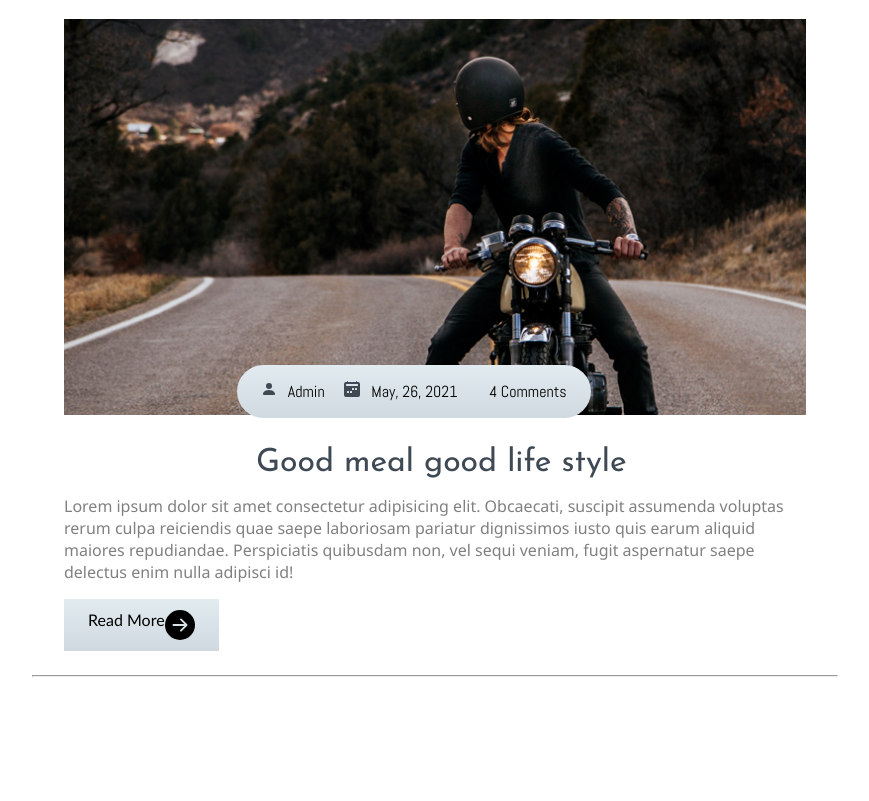
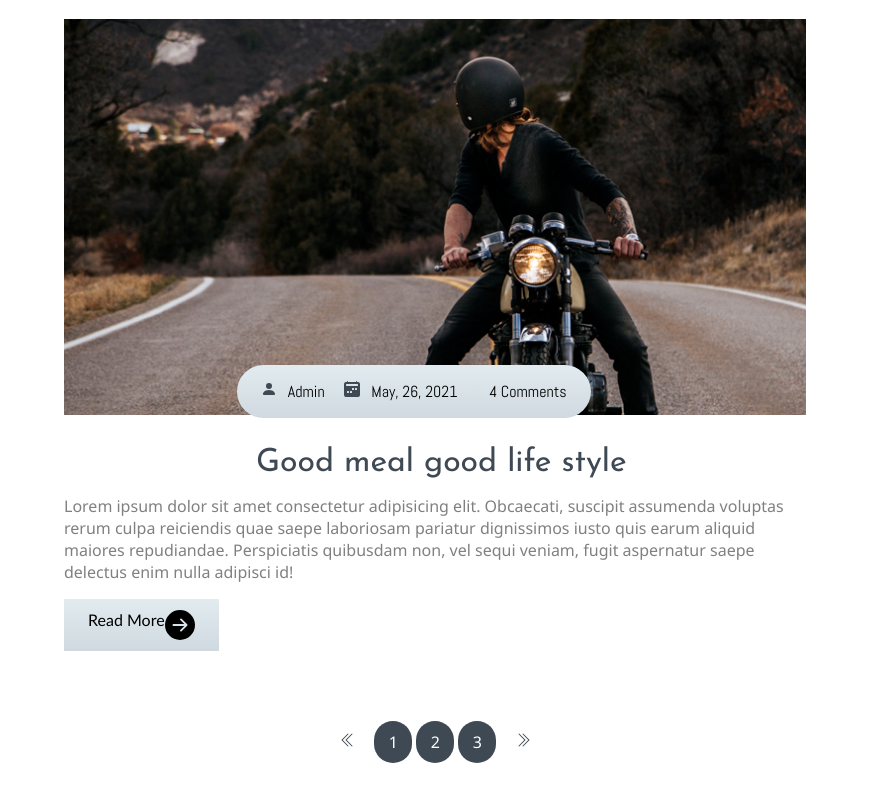
Before and after one commit to Code-250/Richard-s-Blog, a plain HTML site: page container/index.html in a window 1280 px wide. Shown: the part 3114-3915 px from the top of the page, without its empty margins (32-901 px from the left). Before the commit the page ends 3799 px from the top, so only its background shows below. Drawn offline with Linux system fonts and the light colour scheme; files whose address does not match are found by name.

Commit message:
added pagination ch

```diff
--- a/container/index.html
+++ b/container/index.html
@@ -263,7 +263,23 @@
                         </button>
                     </div>
                 </div>
-                <hr>
+                <div class="pagination">
+                    <a href="#">
+                        <svg xmlns="http://www.w3.org/2000/svg" width="16" height="16" fill="currentColor" class="bi bi-chevron-double-left" viewBox="0 0 16 16">
+                            <path fill-rule="evenodd" d="M8.354 1.646a.5.5 0 0 1 0 .708L2.707 8l5.647 5.646a.5.5 0 0 1-.708.708l-6-6a.5.5 0 0 1 0-.708l6-6a.5.5 0 0 1 .708 0z"/>
+                            <path fill-rule="evenodd" d="M12.354 1.646a.5.5 0 0 1 0 .708L6.707 8l5.647 5.646a.5.5 0 0 1-.708.708l-6-6a.5.5 0 0 1 0-.708l6-6a.5.5 0 0 1 .708 0z"/>
+                          </svg>
+                    </a>
+                    <a href="#"class="Pages">1</a>
+                    <a href="#" class="Pages">2</a>
+                    <a href="#" class="pages">3</a>
+                    <a href="#">
+                        <svg xmlns="http://www.w3.org/2000/svg" width="16" height="16" fill="currentColor" class="bi bi-chevron-double-right" viewBox="0 0 16 16">
+                            <path fill-rule="evenodd" d="M3.646 1.646a.5.5 0 0 1 .708 0l6 6a.5.5 0 0 1 0 .708l-6 6a.5.5 0 0 1-.708-.708L9.293 8 3.646 2.354a.5.5 0 0 1 0-.708z"/>
+                            <path fill-rule="evenodd" d="M7.646 1.646a.5.5 0 0 1 .708 0l6 6a.5.5 0 0 1 0 .708l-6 6a.5.5 0 0 1-.708-.708L13.293 8 7.646 2.354a.5.5 0 0 1 0-.708z"/>
+                          </svg>
+                    </a>
+                </div>
             </div>
 
             <aside class="sidebar">
--- a/css/style.css
+++ b/css/style.css
@@ -277,6 +277,22 @@ section .container .owl-nav .owl-nav-prev:hover, .owl-nav-next:hover{
     border-radius:0;
 
 }
+.pagination{
+    text-align:center;
+    color:var(--text-gray);
+    margin:4rem 0;
+}
+
+.site-content .pagination a{
+    padding:.6rem .9rem;
+    border-radius:2rem;
+    font-family:'Segoe UI', Tahoma, Geneva, Verdana, sans-serif;
+
+}
+.site-content .pagination .pages{
+    background:var(--text-gray);
+    color:white;
+}
 /* ----------x--------main site section------x------------------ */
 
 
```
